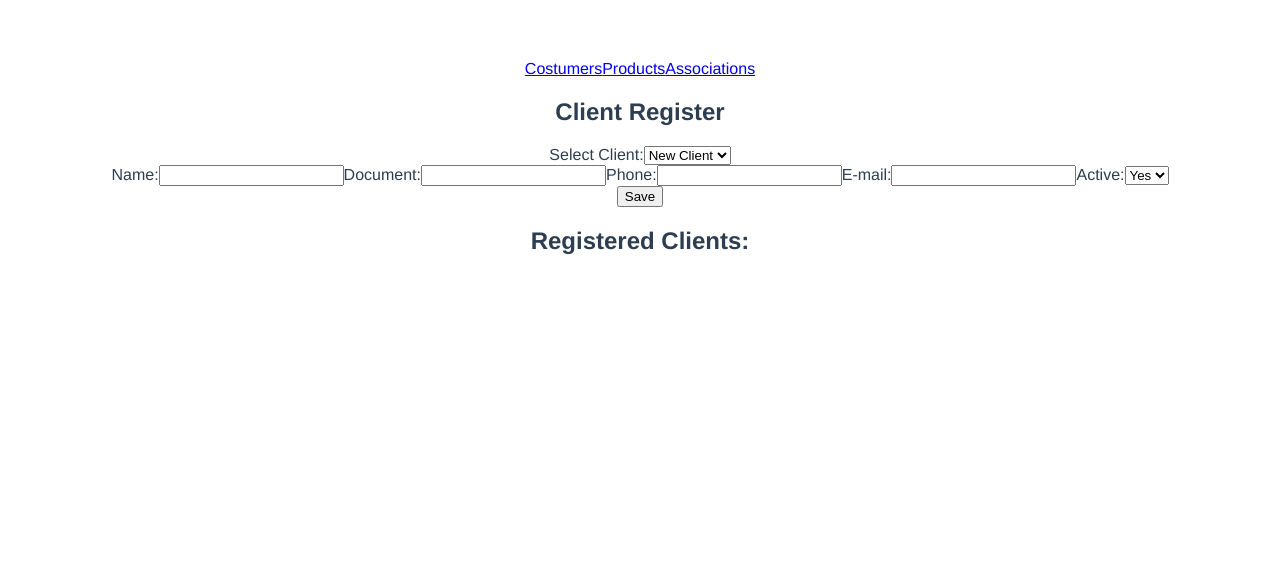
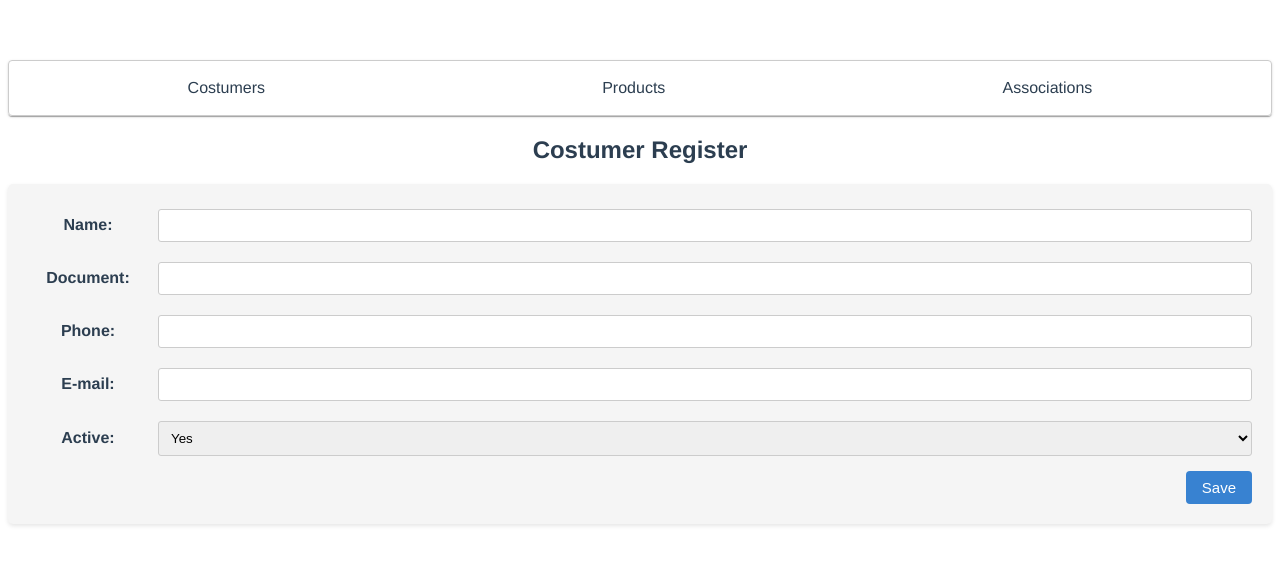
Before and after one commit to Iesus90/teste-data-stone, a Vue app: page /form-clients in a window 1280 px wide. Shown: the top 564 px of the page. Built offline with nearby package versions, Linux system fonts and the light colour scheme.

Commit message:
Forms styleds and products edit

```diff
--- a/src/App.vue
+++ b/src/App.vue
@@ -1,7 +1,9 @@
 <template>
-  <router-link to="/form-clients">Costumers</router-link>
-  <router-link to="/form-products">Products</router-link>
-  <router-link to="/association">Associations</router-link>
+  <div class="link-container">
+    <router-link to="/form-clients">Costumers</router-link>
+    <router-link to="/form-products">Products</router-link>
+    <router-link to="/association">Associations</router-link>
+  </div>
   <router-view/>
 </template>
 
@@ -32,6 +34,15 @@ export default {
       store.commit('setProducts', [
         { id: 1, name: 'Produto 1' },
         { id: 2, name: 'Produto 2' },
+        { id: 3, name: 'Produto 3' },
+        { id: 4, name: 'Produto 4' },
+        { id: 5, name: 'Produto 5' },
+        { id: 6, name: 'Produto 6' },
+        { id: 7, name: 'Produto 7' },
+        { id: 8, name: 'Produto 8' },
+        { id: 9, name: 'Produto 9' },
+        { id: 10, name: 'Produto 10' },
+        { id: 11, name: 'Produto 11' },
       ]);
     }
   }
@@ -47,4 +58,27 @@ export default {
   color: #2c3e50;
   margin-top: 60px;
 }
+
+.link-container {
+  display: flex;
+  align-items: center;
+  justify-content: space-around;
+  border: 1px solid #ccc;
+  padding: 10px;
+  border-radius: 4px;
+  box-shadow: 0px 2px 1px -1px rgba(0,0,0,0.2), 0px 1px 1px 0px rgba(0,0,0,0.14), 0px 1px 3px 0px rgba(0,0,0,0.12);
+}
+
+.link-container a {
+  color: #2c3e50;
+  text-decoration: none;
+  padding: 8px 16px;
+  border-radius: 4px;
+}
+
+.link-container a:hover {
+  transition: 0.25s;
+  background-color: rgb(56, 130, 209);
+  color: white;
+}
 </style>
--- a/src/components/ClientsProductsAssociation.vue
+++ b/src/components/ClientsProductsAssociation.vue
@@ -1,29 +1,24 @@
 <template>
-  <div>
-    <h2>Client - Product Association</h2>
-    <label for="client">Select Client:</label>
+  <div class="association-register">
+    <h2>Costumer - Product Association</h2>
+    <div class="association-form">
+      <div class="form-group">
+        <label for="client">Costumer:</label>
         <select v-model="clientSelected">
           <option v-for="client in clients" :key="client.id" :value="client.id">{{ client.name }}</option>
         </select>
+      </div>
       <br>
       <label for="products">Available products:</label>
-    <ul>
-      <li v-for="product in products" :key="product.id">
+      <div class="product-list">
+        <div v-for="product in products" :key="product.id" class="product-item">
           <input type="checkbox" :value="product.id" v-model="productsSelecteds"> {{ product.name }}
-      </li>
-    </ul>
+        </div>
+      </div>
+      <div class="button-container">
         <button @click="associateProducts">Associate Products</button>
-    <h2>Lista de Associações Cliente-Produto</h2>
-    <ul>
-      <li v-for="(association, index) in associations" :key="index">
-        Client: {{ association.client.name }}
-        <ul>
-          <li v-for="product in association.products" :key="product.id">
-            Product: {{ product.name }}
-          </li>
-        </ul>
-      </li>
-    </ul>
+      </div>
+    </div>
   </div>
 </template>
 
@@ -75,3 +70,81 @@ export default {
   }
 };
 </script>
+
+<style scoped>
+.association-register {
+  margin-bottom: 20px;
+}
+
+.association-form {
+  background-color: #f5f5f5;
+  padding: 20px;
+  border-radius: 5px;
+  box-shadow: 0px 2px 4px rgba(0, 0, 0, 0.1);
+}
+
+.association-form label {
+  font-weight: bold;
+}
+
+.association-form input,
+.association-form select {
+  width: 100%;
+  padding: 8px;
+  margin: 5px 0;
+  border: 1px solid #ccc;
+  border-radius: 3px;
+  box-sizing: border-box;
+}
+
+.form-group {
+  display: flex;
+  align-items: center;
+  margin-bottom: 10px;
+}
+
+.form-group label {
+  width: 120px;
+  margin-right: 10px;
+}
+
+.form-group input,
+.form-group select {
+  flex: 1;
+  padding: 8px;
+  border: 1px solid #ccc;
+  border-radius: 3px;
+  box-sizing: border-box;
+}
+
+.product-list {
+  display: flex;
+  flex-wrap: wrap;
+  margin-bottom: 10px;
+}
+
+.product-item {
+  flex-basis: calc(25% - 10px);
+  margin-right: 10px;
+}
+
+.button-container {
+  display: flex;
+  justify-content: flex-end;
+}
+
+button {
+  background-color: rgb(56, 130, 209);
+  padding: 8px 16px;
+  border-radius: 4px;
+  color: white;
+  border: none;
+  cursor: pointer;
+  font-size: 15px;
+}
+
+.button-container button:hover {
+  transition: 0.25s;
+  box-shadow: 0px 2px 1px -1px rgba(0,0,0,0.2), 0px 1px 1px 0px rgba(0,0,0,0.14), 0px 1px 3px 0px rgba(0,0,0,0.12);
+}
+</style>
--- a/src/components/FormClients.vue
+++ b/src/components/FormClients.vue
@@ -1,34 +1,36 @@
 <template>
+  <div class="client-register">
+    <h2>Costumer Register</h2>
+    <form @submit.prevent="submitForm" class="client-form">
       <div>
-    <h2>Client Register</h2>
-    <form @submit.prevent="submitForm">
-      <label for="client">Select Client:</label>
-      <select v-model="clientSelected">
-        <option value="">New Client</option>
-        <option v-for="client in clients" :key="client.id" :value="client.id">{{ client.name }}</option>
-      </select>
-      <div v-if="!clientSelected">
+        <div class="form-group">
           <label for="name">Name:</label>
           <input type="text" id="name" v-model="newClient.name" required>
+        </div>
+        <div class="form-group">
           <label for="doc">Document:</label>
           <input type="text" id="doc" v-model="newClient.doc" required>
+        </div>
+        <div class="form-group">
           <label for="phone">Phone:</label>
           <input type="text" id="phone" v-model="newClient.phone" required>
+        </div>
+        <div class="form-group">
           <label for="email">E-mail:</label>
           <input type="email" id="email" v-model="newClient.email" required>
+        </div>
+        <div class="form-group">
           <label for="active">Active:</label>
           <select id="active" v-model="newClient.active" required>
             <option value="yes">Yes</option>
             <option value="no">No</option>
           </select>
         </div>
+      </div>
+      <div class="button-container">
         <button type="submit">Save</button>
+      </div>
     </form>
-
-    <h2>Registered Clients:</h2>
-    <ul>
-      <li v-for="client in clients" :key="client.id">{{ client.name }}</li>
-    </ul>
   </div>
 </template>
 
@@ -71,3 +73,70 @@ export default {
   }
 };
 </script>
+
+<style scoped>
+.client-register {
+  margin-bottom: 20px;
+}
+
+.client-form {
+  background-color: #f5f5f5;
+  padding: 20px;
+  border-radius: 5px;
+  box-shadow: 0px 2px 4px rgba(0, 0, 0, 0.1);
+}
+
+.client-form label {
+  font-weight: bold;
+}
+
+.client-form input,
+.client-form select {
+  width: 100%;
+  padding: 8px;
+  margin: 5px 0;
+  border: 1px solid #ccc;
+  border-radius: 3px;
+  box-sizing: border-box;
+}
+
+.form-group {
+  display: flex;
+  align-items: center;
+  margin-bottom: 10px;
+}
+
+.form-group label {
+  width: 120px;
+  margin-right: 10px;
+}
+
+.form-group input,
+.form-group select {
+  flex: 1;
+  padding: 8px;
+  border: 1px solid #ccc;
+  border-radius: 3px;
+  box-sizing: border-box;
+}
+
+.button-container {
+  display: flex;
+  justify-content: flex-end;
+}
+
+button {
+  background-color: rgb(56, 130, 209);
+  padding: 8px 16px;
+  border-radius: 4px;
+  color: white;
+  border: none;
+  cursor: pointer;
+  font-size: 15px;
+}
+
+.button-container button:hover {
+  transition: 0.25s;
+  box-shadow: 0px 2px 1px -1px rgba(0,0,0,0.2), 0px 1px 1px 0px rgba(0,0,0,0.14), 0px 1px 3px 0px rgba(0,0,0,0.12);
+}
+</style>
--- a/src/components/FormProducts.vue
+++ b/src/components/FormProducts.vue
@@ -1,27 +1,30 @@
 <template>
+  <div class="product-register">
+    <h2>Products Register</h2>
+    <form @submit.prevent="submitForm" class="product-form">
       <div>
-    <h2>Product Register</h2>
-    <form @submit.prevent="submitForm">
-      <label for="product">Select Product:</label>
-      <select v-model="productSelected">
-        <option value="">New Product</option>
-        <option v-for="product in products" :key="product.id" :value="product.id">{{ product.name }}</option>
-      </select>
-      <div v-if="!productSelected">
+        <div class="form-group">
           <label for="name">Name:</label>
-        <input type="text" id="name" v-model="newProduct.name" required>
+          <input type="text" id="name" v-model="editedProduct.name" required>
+        </div>
+        <div class="form-group">
           <label for="active">Active:</label>
-        <select id="active" v-model="newProduct.active" required>
+          <select id="active" v-model="editedProduct.active" required>
             <option value="yes">Yes</option>
             <option value="no">No</option>
           </select>
         </div>
-      <button type="submit">Save</button>
+      </div>
+      <div class="button-container">
+        <button type="submit">{{ editingProduct ? 'Update' : 'Save' }}</button>
+      </div>
     </form>
 
     <h2>Registered Products:</h2>
     <ul>
-      <li v-for="product in products" :key="product.id">{{ product.name }}</li>
+      <li v-for="product in products" :key="product.id" @click="editProduct(product)">
+        {{ product.name }} - {{ product.active ? 'Active' : 'Inactive' }}
+      </li>
     </ul>
   </div>
 </template>
@@ -30,29 +33,107 @@
 export default {
   data() {
     return {
-      productSelected: '',
-      newProduct: {
+      editedProduct: {
+        id: null,
         name: '',
         active: 'yes'
       },
-      products: []
+      editingProduct: false
     };
+  },
+  computed: {
+    products() {
+      return this.$store.state.products;
+    }
   },
   methods: {
     submitForm() {
-      if (this.productSelected) {
-        console.log('Produto selecionado para edição:', this.productSelected);
+      if (this.editingProduct) {
+        this.$store.dispatch('updateProduct', this.editedProduct);
       } else {
-        this.$store.dispatch('addProduct', {
-          name: this.newProduct.name,
-          active: this.newProduct.active
-        });
-        console.log('Novo produto cadastrado:', this.newProduct);
+        this.$store.dispatch('addProduct', this.editedProduct);
       }
-      this.productSelected = '';
-      this.newProduct.name = '';
-      this.newProduct.active = 'yes';
+      this.clearForm();
+    },
+    editProduct(product) {
+      this.editedProduct = { ...product };
+      this.editingProduct = true;
+    },
+    clearForm() {
+      this.editedProduct = {
+        id: null,
+        name: '',
+        active: 'yes'
+      };
+      this.editingProduct = false;
     }
   }
 };
 </script>
+
+<style scoped>
+.product-register {
+  margin-bottom: 20px;
+}
+
+.product-form {
+  background-color: #f5f5f5;
+  padding: 20px;
+  border-radius: 5px;
+  box-shadow: 0px 2px 4px rgba(0, 0, 0, 0.1);
+}
+
+.product-form label {
+  font-weight: bold;
+}
+
+.product-form input,
+.product-form select {
+  width: 100%;
+  padding: 8px;
+  margin: 5px 0;
+  border: 1px solid #ccc;
+  border-radius: 3px;
+  box-sizing: border-box;
+}
+
+.form-group {
+  display: flex;
+  align-items: center;
+  margin-bottom: 10px;
+}
+
+.form-group label {
+  width: 120px;
+  margin-right: 10px;
+}
+
+.form-group input,
+.form-group select {
+  flex: 1;
+  padding: 8px;
+  border: 1px solid #ccc;
+  border-radius: 3px;
+  box-sizing: border-box;
+}
+
+.button-container {
+  display: flex;
+  justify-content: flex-end;
+}
+
+button {
+  background-color: rgb(56, 130, 209);
+  padding: 8px 16px;
+  border-radius: 4px;
+  color: white;
+  border: none;
+  cursor: pointer;
+  font-size: 15px;
+}
+
+.button-container button:hover {
+  transition: 0.25s;
+  box-shadow: 0px 2px 1px -1px rgba(0,0,0,0.2), 0px 1px 1px 0px rgba(0,0,0,0.14), 0px 1px 3px 0px rgba(0,0,0,0.12);
+}
+</style>
--- a/src/store.js
+++ b/src/store.js
@@ -21,6 +21,12 @@ export default new createStore({
     },
     addAssociation(state, association) {
       state.associations.push(association);
+    },
+    updateProduct(state, updatedProduct) {
+      const index = state.products.findIndex(product => product.id === updatedProduct.id);
+      if (index !== -1) {
+        state.products.splice(index, 1, updatedProduct);
+      }
     }
   },
   actions: {
@@ -42,6 +48,9 @@ export default new createStore({
     },
     async addAssociation(context, association) {
       context.commit('addAssociation', association);
+    },
+    async updateProduct(context, updatedProduct) {
+      context.commit('updateProduct', updatedProduct);
     }
   },
   getters: {
```
Lines whose indentation alone changed are shown as unchanged.
